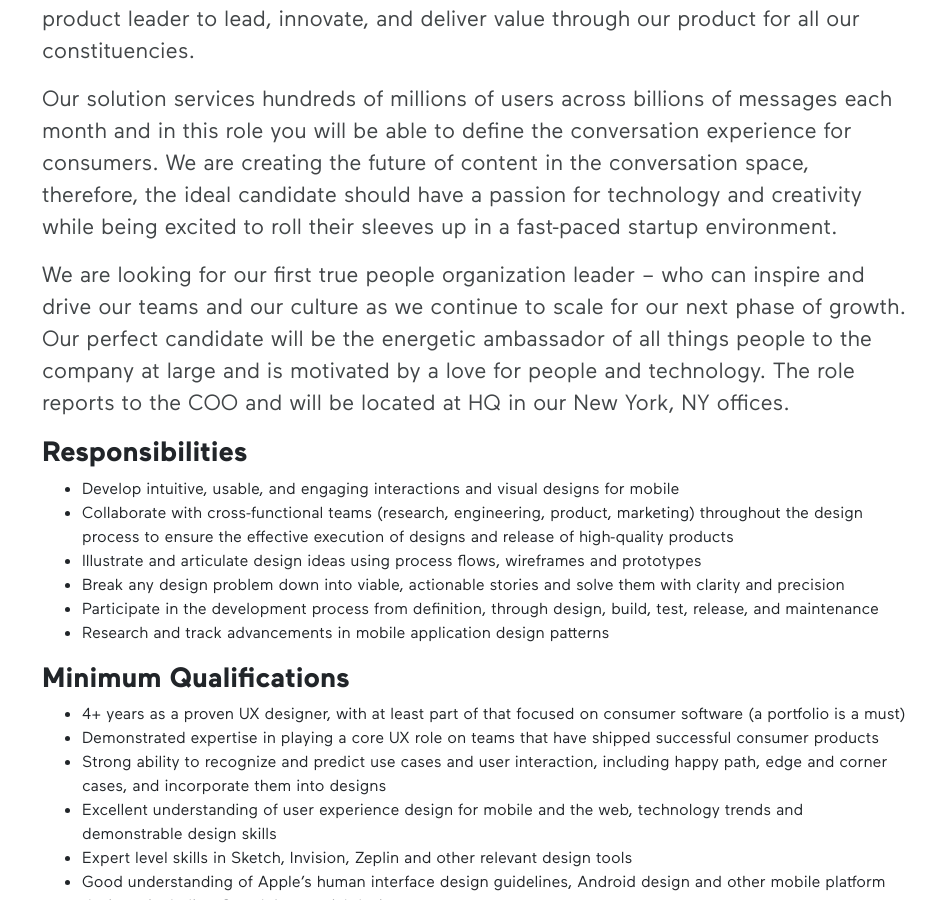
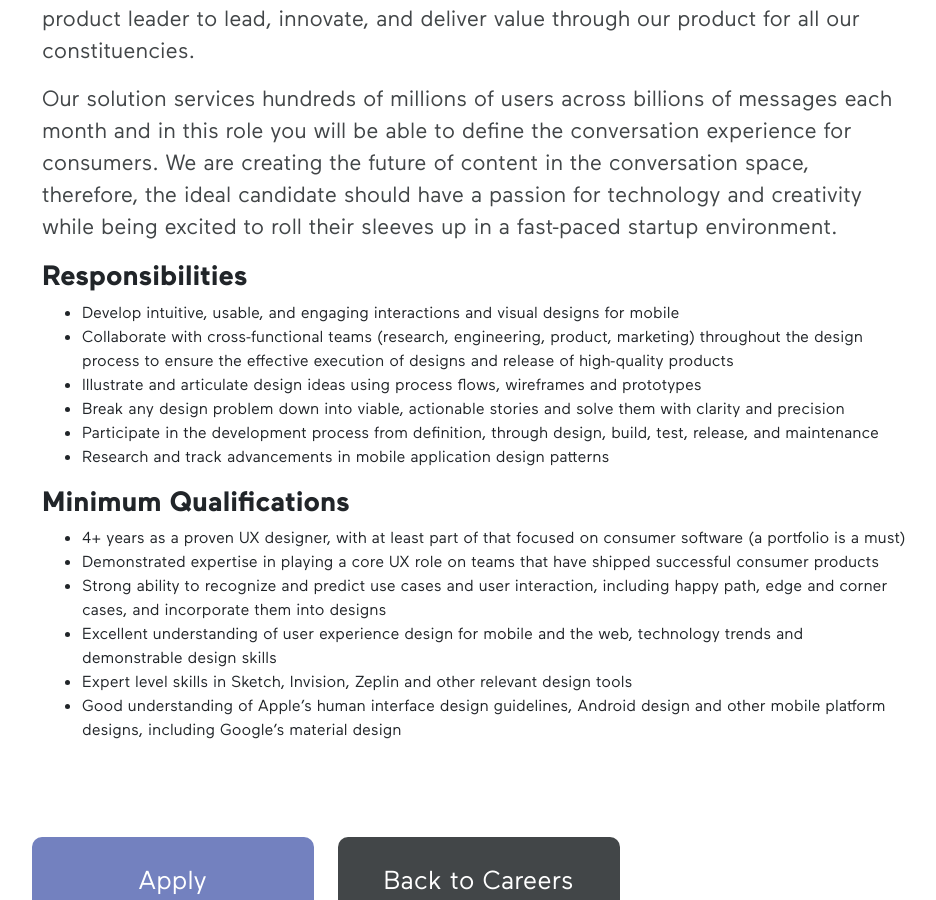
Before and after one commit to taliacotton/holler, a Jekyll site: the page built from _listings/ux-designer.md, in a window 1280 px wide and 900 px high, scrolled down 927 px. Shown: the whole window, without its empty margins (18-954 px from the left). Built offline with Jekyll 4.4.1, drawn with Linux system fonts in a browser that asks for light colours; nearby versions of some CDN libraries.

Commit message:
Updated '_listings/ux-designer.md' via CloudCannon

```diff
--- a/_listings/ux-designer.md
+++ b/_listings/ux-designer.md
@@ -10,12 +10,12 @@
 meta-content:
   image:
   description: >-
-    We are looking for our first true people organization leader – who can
-    inspire and drive our teams and our culture as we continue to scale for our
-    next phase of growth. Our perfect candidate will be the energetic ambassador
-    of all things people to the company at large and is motivated by a love for
-    people and technology. The role reports to the COO and will be located at HQ
-    in our New York, NY offices.
+    We operate a multi-sided platform; our stakeholders includes end users,
+    platform partners, marketers, and content creators. Our success depends on
+    our ability to understand these stakeholders — to understand how users use
+    our product, how our content performs, and how our business partners work
+    with us. We are looking for a product leader to lead, innovate, and deliver
+    value through our product for all our constituencies.
 ---
 
 Holler is a content platform for messaging. Our mission is to help people have better conversations.
@@ -25,8 +25,6 @@
 We operate a multi-sided platform; our stakeholders includes end users, platform partners, marketers, and content creators. Our success depends on our ability to understand these stakeholders — to understand how users use our product, how our content performs, and how our business partners work with us. We are looking for a product leader to lead, innovate, and deliver value through our product for all our constituencies.
 
 Our solution services hundreds of millions of users across billions of messages each month and in this role you will be able to define the conversation experience for consumers. We are creating the future of content in the conversation space, therefore, the ideal candidate should have a passion for technology and creativity while being excited to roll their sleeves up in a fast-paced startup environment.
-
-We are looking for our first true people organization leader – who can inspire and drive our teams and our culture as we continue to scale for our next phase of growth. Our perfect candidate will be the energetic ambassador of all things people to the company at large and is motivated by a love for people and technology. The role reports to the COO and will be located at HQ in our New York, NY offices.
 
 ### **Responsibilities**
 
```
